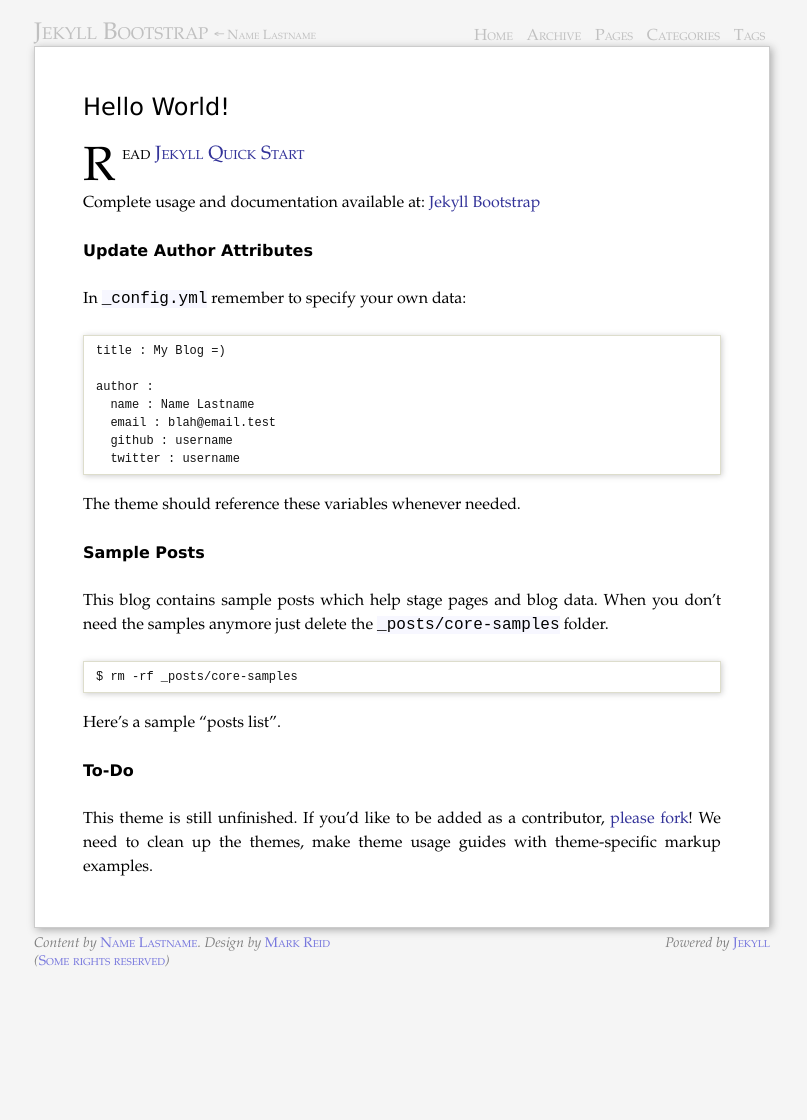
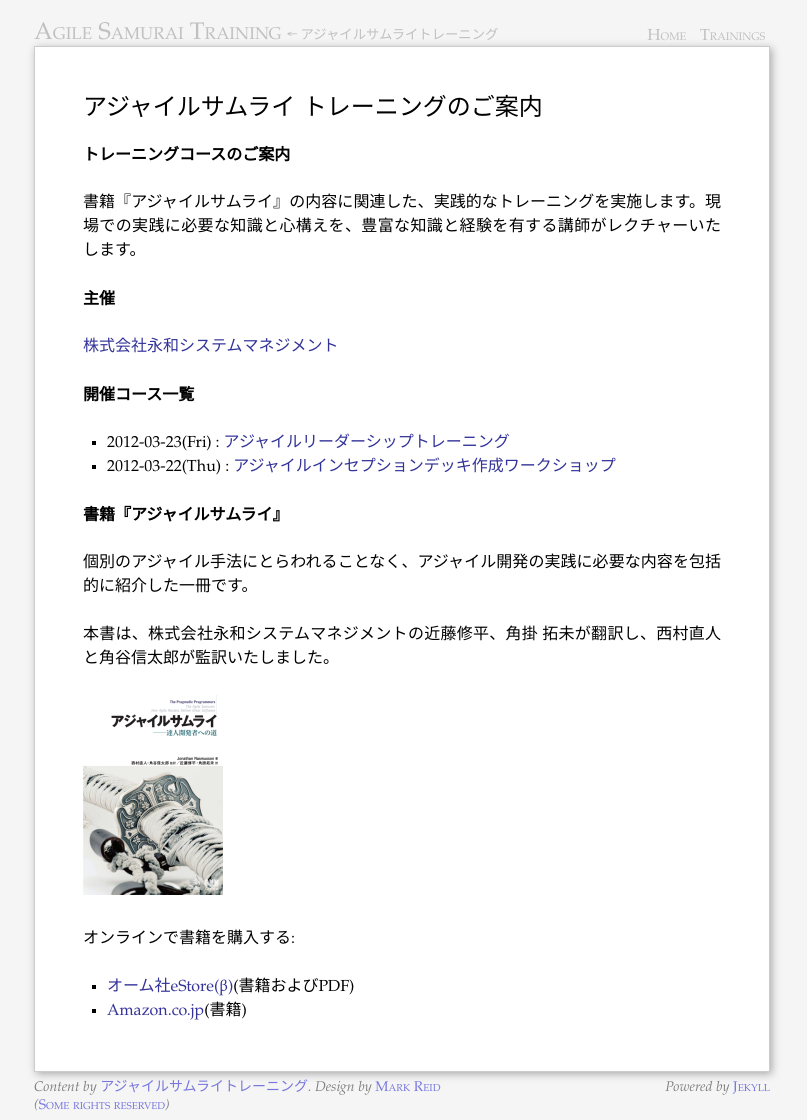
Before and after one commit to agile-samurai-ja/training, a Jekyll site: the page built from index.md, in a window 1280 px wide. Shown: the whole page, without its empty margins (238-1045 px from the left). Built offline with Jekyll 4.4.1, drawn with Linux system fonts in a browser that asks for light colours; before the commit the page ends 976 px from its top, so only the background shows below that.

Commit message:
training by jrasmusson on March 22 and 23.

```diff
--- a/_config.yml
+++ b/_config.yml
@@ -1,6 +1,6 @@
 # This is the default format.
 # For more see: https://github.com/mojombo/jekyll/wiki/Permalinks
-permalink: /:categories/:year/:month/:day/:title
+permalink: /:year/:month/:day/:title
 auto: true
 pygments: true
 var:
@@ -9,14 +9,12 @@ var:
   tags_path : /tags.html
   rss_path: /atom.xml
 
-production_url : http://username.github.com # or your custom domain name
-title : Jekyll Bootstrap
+production_url : agile-samurai-ja.github.com/training
+title : Agile Samurai Training
 
 author :
-  name : Name Lastname
-  email : blah@email.test
-  github : username
-  twitter : username
-  feedbuder : feedname
+  name : アジャイルサムライトレーニング
+  email : kakutani@esm.co.jp
+  github : agile-samurai-ja
 
 exclude: .rbenv-version
--- a/_includes/themes/mark-reid/default.html
+++ b/_includes/themes/mark-reid/default.html
@@ -6,7 +6,7 @@
    <meta http-equiv="content-type" content="text/html; charset=utf-8" />
    <title>{{ page.title }} &larr; {{ page.top }}</title>
    <meta name="author" content="{{ site.author.name }}" />
-
+   <link href='/favicon.ico' rel='shortcut icon'>
    <link rel="start" href="/" />
 
 	{% if page.keywords %}
@@ -34,10 +34,7 @@
     </h1>
     <ul class="nav">
       <li><a class="home" href="/">Home</a></li>
-      <li><a  href="/archive.html">Archive</a></li>
-      <li><a  href="/pages.html">Pages</a></li>
-      <li><a  href="/categories.html">Categories</a></li>
-      <li><a  href="/tags.html">Tags</a></li>
+      <li><a  href="/archive.html">Trainings</a></li>
     </ul>
   </div>
 
--- a/_includes/themes/mark-reid/post.html
+++ b/_includes/themes/mark-reid/post.html
@@ -26,6 +26,8 @@
 </div><!-- End Page -->
 
 <!-- Discus Comments -->
+<!--
 <div id="disqus_thread">
   <h2>Comment Section</h2>
 </div>
+-->
--- /dev/null
+++ b/_posts/2012-03-22-inceptiondeck.md
@@ -0,0 +1,119 @@
+---
+layout: post
+title: アジャイルインセプションデッキ作成ワークショップ
+doorkeeper_event_id: 643
+google_form_key: dGpNM01VTXVQWG9uRy1qWHRpbC1jcmc6MQ
+---
+
+インセプションデッキは、プロジェクト憲章（Project Chartering）を軽量化するツールです。インセプションデッキを使うことで、最初の1行目のコードが書かれるよりもずっと前に、チームは成功に向けた準備を整えることができます。
+
+エクストリーム・プログラミングやスクラムのようなアジャイルソフトウェア開発手法ではプロジェクトの始め方は説明されていません。インセプションデッキはアジャイル開発に限らず、プロジェクトの関係者間での認識を共有するための手段とツールを提供します。
+
+インセプションデッキは10の手ごわい質問と課題から構成されています。いずれの課題も、インセプションデッキは10の課題で構成されており、ずれの課題もプロジェクトを開始する前に答えられるようになっておかないとまずいものばかりです。
+
+今回は『アジャイルサムライ』原著者であるJonathan Rasmussonの来日に合わせて、インセプションデッキの考え方を提唱した本人よるトレーニングを実施いたします。インセプションデッキの提唱者本人による手ほどきを受けられる貴重な機会ですので、是非ご活用ください。
+
+# 開催概要
+
+## 日時
+
+2012年3月22日(木) 10:00 〜 18:00, 1日間
+
+## 会場
+
+株式会社KDDI ウェブコミュニケーションズ セミナールーム
+
+(東京都千代田区麹町三丁目6番地 住友不動産麹町ビル3号 6F ([地図](http://www.kddi-webcommunications.co.jp/corporate/map.html))
+
+## 講師
+
+**[Jonathan Rasmusson](http://twitter.com/jrasmusson)** (『アジャイルサムライ』 原著者)
+
+![jrasmusson](/assets/training/jrasmusson.jpg "jrasmusson")
+
+
+サポート: **[西村直人](http://twitter.com/nawoto)**、**[角谷信太郎](http://twitter.com/kakutani)**(『アジャイルサムライ』監訳者)
+
+![nawoto](/assets/training/nawoto.jpg "nawoto")
+![kakutani](/assets/training/kakutani.png "kakutani")
+
+(**英語による実施です**。通訳はありませんが、監訳者たちがトレーニングの進行をサポートいたします)
+
+## 対象者
+
+ソフトウェア開発プロジェクトで、プロジェクトのゴールが関係者間でうまく共有できていない感覚をお持ちの、開発者、リーダー、マネージャ、プロダクトオーナー、デザイナ、ソフトウェア企画担当者など。
+
+## トレーニングの内容
+
+<ul>
+<li>講師によるインセプションデッキのレクチャー</li>
+<li>受講者が参加する、インタラクティブなインセプションデッキ作成のワークショップ</li>
+<li>(インセプションデッキを構成する10の質問と課題は後述します)</li>
+</ul>
+
+# 受講料金
+
+(お申し込みはページの最下部をお読みの上、リンク先からお願いいたします)
+
+## 通常料金
+
+- PayPalによるオンライン決済: 60,000円(税込)
+- 請求書発行・銀行振込によるお申し込み: 80,000円(税込)
+
+## 早期割引(2/29お申し込み分まで)
+
+- PayPalによるオンライン決済: **50,000円(税込)**
+- 請求書発行・銀行振込によるお申し込み: **70,000円(税込)**
+
+## インセプションデッキを構成する10の質問と課題
+
+インセプションデッキは、プロジェクト憲章（Project Chartering）を軽量化するツールです。インセプションデッキを使うことで、最初の1行目のコードが書かれるよりもずっと前に、チームは成功に向けた準備を整えることができます。
+
+エクストリーム・プログラミングやスクラムのようなアジャイルソフトウェア開発手法ではプロジェクトの始め方は説明されていません。インセプションデッキはアジャイル開発に限らず、プロジェクトの関係者間での認識を共有するための手段とツールを提供します。
+
+インセプションデッキは10の手ごわい質問と課題から構成されています。いずれの課題も、インセプションデッキは10の課題で構成されており、ずれの課題もプロジェクトを開始する前に答えられるようになっておかないとまずいものばかりです。
+
+インセプションデッキを構成する10の手ごわい質問と課題は次の通りです。受講者は講師のレクチャーと、受講者間のインタラクティブなワークショップを通じて、インセプションデッキの作り方を学びます:
+
+1.我われはなぜここにいるのか？
+
+何のために自分たちはチームを組むのか。自分たちの顧客は誰なのか。そもそもこのプロジェクトが始まった理由は何なのか。こうしたことを再確認する。
+
+2.エレベーターピッチを作る
+
+30秒以内に2センテンスでプロジェクトをアピールするとしたら、何を伝えるべきだろうか
+
+3.パッケージデザインを作る
+
+何気なくめくった雑誌のページに、自分たちのプロダクトやサービスの広告が載っているとしたら、それはどんな内容がいいだろうか？ それからもっと大事なのは、その広告を見た人は君のプロダクトを買いたくなるだろうか？
+
+4.やらないことリストを作る
+
+プロジェクトで実現したいことというのはかなり明確になっているものだ。それと同じかそれ以上に、やらないこともはっきりさせよう。そしてそれをわかりやすく一覧にするんだ
+
+5.「ご近所さん」を探せ
+
+「プロジェクトの関係者」に含まれる範囲というものは、自分たちが思っているよりもずっと広いものだ。そうした「ご近所さん」を招いて、コーヒーでもごちそうしながら自己紹介ぐらいしてもいいんじゃないだろうか。
+
+6.解決案を描く
+
+チーム全員の認識が揃っていることを確認するために、概要レベルのアーキテクチャ設計図を描こう。
+
+7.夜も眠れなくなるような問題は何だろう？
+
+プロジェクトで起きる問題のなかには、考えることすら恐ろしいものだってある。だが、あえてそうした心配事について話し合おう。どうすれば最悪の事態を避けられるだろうか？ 被害を最小限に食い止める方法はあるだろうか？
+
+8.期間を見極める
+
+どれぐらいの期間が必要なプロジェクトだろうか？ 3ヶ月？ 半年？ それとも9ヶ月？
+
+9.何を諦めるのかをはっきりさせる
+
+プロジェクトにはいくつか操作可能な要素がある。期間、スコープ、予算、それから品質。現時点で譲れない要素はどれだろう？ 譲ることになるのもやむを得ない要素はどれだろう？
+
+10.何がどれだけ必要なのか
+
+期間はどれぐらいかかりそうか？ コストは？ どんなチームならプロジェクトをやり遂げられるだろうか？
+
+
+{% include training/registration-201203.md %}
--- /dev/null
+++ b/_posts/2012-03-23-agileleadership.md
@@ -0,0 +1,70 @@
+---
+layout: post
+title: アジャイルリーダーシップトレーニング
+doorkeeper_event_id: 644
+google_form_key: dGpNM01VTXVQWG9uRy1qWHRpbC1jcmc6MQ
+---
+
+アジャイルリーダーシップは、従来型のリーダーシップとはまるで異なります。アジャイルチームはマイクロマネジメントを好まないので、指揮統制スタイルの管理ではうまくいきません。アジャイルチームは自分たちの仕事をどう進めるべきかを指図されたくないのです。
+
+今回は『アジャイルサムライ』原著者であるJonathan Rasmussonの来日に合わせて、『アジャイルサムライ』で示されるているアジャイルチームを育むためのリーダーシップについて、『アジャイルサムライ』著者本人が講師となってトレーニングを実施いたします。貴重な機会を是非ご活用ください。
+
+# 開催概要
+
+## 日時
+
+2012年3月23日(金) 13:30 〜 18:00, 半日
+
+## 会場
+
+株式会社KDDI ウェブコミュニケーションズ セミナールーム
+
+(東京都千代田区麹町三丁目6番地 住友不動産麹町ビル3号 6F ([地図](http://www.kddi-webcommunications.co.jp/corporate/map.html))
+
+## 講師
+
+**[Jonathan Rasmusson](http://twitter.com/jrasmusson)** (『アジャイルサムライ』 原著者)
+
+![jrasmusson](/assets/training/jrasmusson.jpg "jrasmusson")
+
+
+サポート: **[西村直人](http://twitter.com/nawoto)**、**[角谷信太郎](http://twitter.com/kakutani)**(『アジャイルサムライ』監訳者)
+
+![nawoto](/assets/training/nawoto.jpg "nawoto")
+![kakutani](/assets/training/kakutani.png "kakutani")
+
+(**英語による実施です**。通訳はありませんが、監訳者たちがトレーニングの進行をサポートいたします)
+
+## 対象者
+
+アジャイルチームをリードする立場にある開発者や開発リーダー、リーダー層をマネジメントするマネージャ。
+
+## トレーニングの概要
+
+このリーダーシップトレーニングでは次の内容をお伝えします:
+
+<ul>
+<li>アジャイルチームをよりうまくリードするためにあなたにできる10の項目</li>
+<li>あらゆるナレッジワーカーが切望する3つの項目と、それを彼らに提供する方法</li>
+<li>高パフォーマンスなチームと文化を生み出し、持続させる方法</li>
+</ul>
+
+このセミナーを通じてあなたが学べることは、アジャイルチームをリードする方法にとどまりません。こんにちのナレッジワーカーの仕事を動機づけること、それから、あなたのリーダーシップのスタイルをチームへと適切に届けるための方法についても学ぶことができます。
+
+トレーニングは、講師によるレクチャーと受講者が参加するインタラクティブなワークショップを交えて実施されます。
+
+# 受講料金
+
+(お申し込みはページの最下部をお読みの上、リンク先からお願いいたします)
+
+## 通常料金
+
+- PayPalによるオンライン決済: 40,000円(税込)
+- 請求書発行・銀行振込によるお申し込み: 55,000円(税込)
+
+## 早期割引(2/29お申し込み分まで)
+
+- PayPalによるオンライン決済: **30,000円(税込)**
+- 請求書発行・銀行振込によるお申し込み: **45,000円(税込)**
+
+{% include training/registration-201203.md %}
--- a/assets/themes/mark-reid/css/screen.css
+++ b/assets/themes/mark-reid/css/screen.css
@@ -53,6 +53,10 @@ h2 {
 	line-height: 1.5em;
 	margin:1.5em 0 1.5em 0;
 	font-weight:bold;
+}
+
+h3 {
+    margin-bottom: 0.5em;
 }
 
 hr {
--- a/index.md
+++ b/index.md
@@ -1,42 +1,35 @@
 ---
 layout: page
-title: Hello World!
+title: アジャイルサムライ トレーニングのご案内
 ---
 
-Read [Jekyll Quick Start](http://jekyllbootstrap.com/usage/jekyll-quick-start.html)
+## トレーニングコースのご案内
 
-Complete usage and documentation available at: [Jekyll Bootstrap](http://jekyllbootstrap.com)
+書籍『アジャイルサムライ』の内容に関連した、実践的なトレーニングを実施します。現場での実践に必要な知識と心構えを、豊富な知識と経験を有する講師がレクチャーいたします。
 
-## Update Author Attributes
+## 主催
 
-In `_config.yml` remember to specify your own data:
+[株式会社永和システムマネジメント](http://www.esm.co.jp/)
 
-    title : My Blog =)
 
-    author :
-      name : Name Lastname
-      email : blah@email.test
-      github : username
-      twitter : username
-
-The theme should reference these variables whenever needed.
-
-## Sample Posts
-
-This blog contains sample posts which help stage pages and blog data.
-When you don't need the samples anymore just delete the `_posts/core-samples` folder.
-
-    $ rm -rf _posts/core-samples
-
-Here's a sample "posts list".
+## 開催コース一覧
 
 <ul class="posts">
   {% for post in site.posts %}
-    <li><span>{{ post.date | date_to_string }}</span> &raquo; <a href="{{ post.url }}">{{ post.title }}</a></li>
+    <li><span>{{ post.date | date: '%Y-%m-%d(%a)') }}</span> :  <a href="{{ post.url }}">{{ post.title }}</a></li>
   {% endfor %}
 </ul>
 
-## To-Do
+## 書籍『アジャイルサムライ』
 
-This theme is still unfinished. If you'd like to be added as a contributor, [please fork](http://github.com/plusjade/jekyll-bootstrap)!
-We need to clean up the themes, make theme usage guides with theme-specific markup examples.
+個別のアジャイル手法にとらわれることなく、アジャイル開発の実践に必要な内容を包括的に紹介した一冊です。
+
+本書は、株式会社永和システムマネジメントの近藤修平、角掛 拓未が翻訳し、西村直人と角谷信太郎が監訳いたしました。
+
+
+![『アジャイルサムライ』](/assets/training/agile-samurai-ja-cover.png "『アジャイルサムライ』")
+
+オンラインで書籍を購入する:
+
+* [オーム社eStore(β)](http://estore.ohmsha.co.jp/titles/978427406856P)(書籍およびPDF)
+* [Amazon.co.jp](http://www.amazon.co.jp/dp/4274068560)(書籍)
```
Also changed, not shown: _includes/training/privacy.html (added, +30 -0 lines), _includes/training/registration-201203.md (added, +17 -0 lines), assets/training/agile-samurai-ja-cover.png (added), assets/training/jrasmusson.jpg (added), assets/training/kakutani.png (added), assets/training/nawoto.jpg (added), assets/training/photo_reasonably_small.jpg (added), favicon.ico (added).
